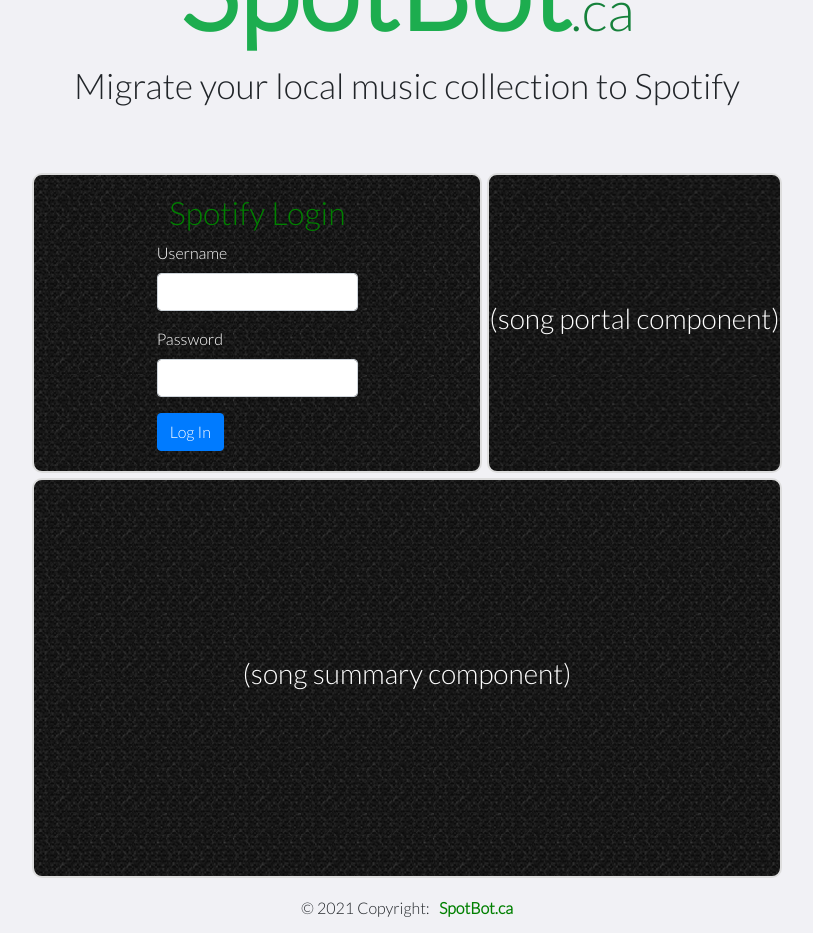
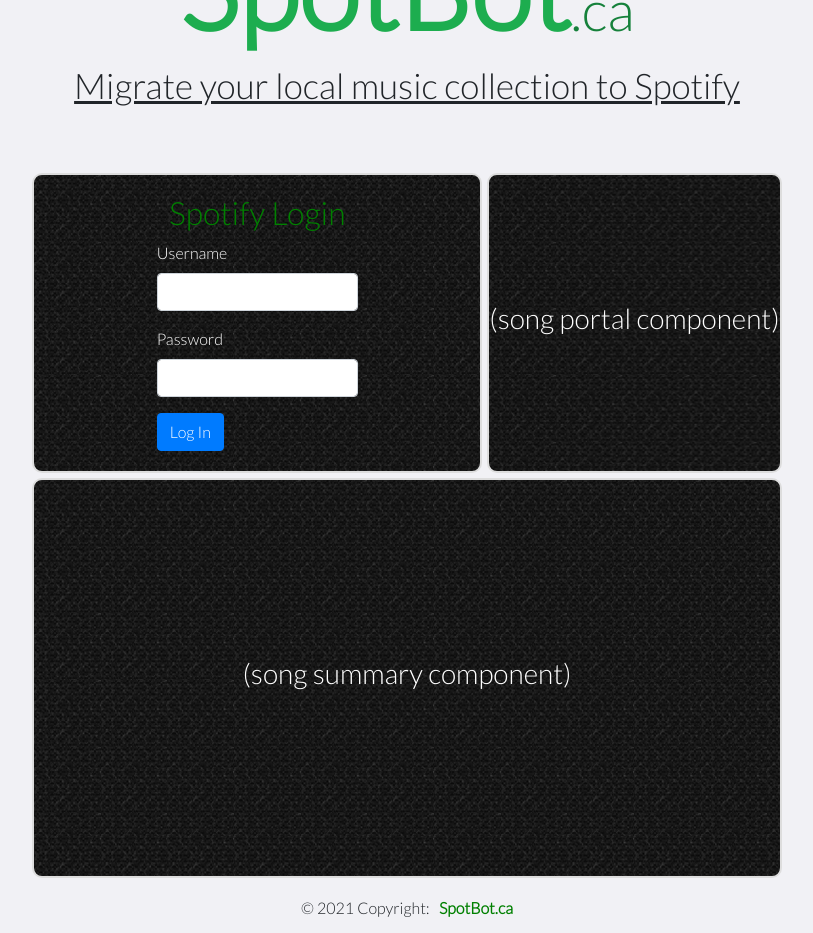
Before and after one commit to mwiraszka/SpotBot, an Angular app: page / in a window 1280 px wide. Shown: the whole page, without its empty margins (233-1046 px from the left). Built offline with nearby package versions, Linux system fonts and the light colour scheme.

Commit message:
git test

```diff
--- a/src/app/header/header.component.html
+++ b/src/app/header/header.component.html
@@ -1,4 +1,4 @@
 <header>
   <h1>SpotBot<i>.ca</i></h1>
-  <h2>Migrate your local music collection to Spotify</h2>
+  <h2><u>Migrate your local music collection to Spotify</u></h2>
 </header>
```
